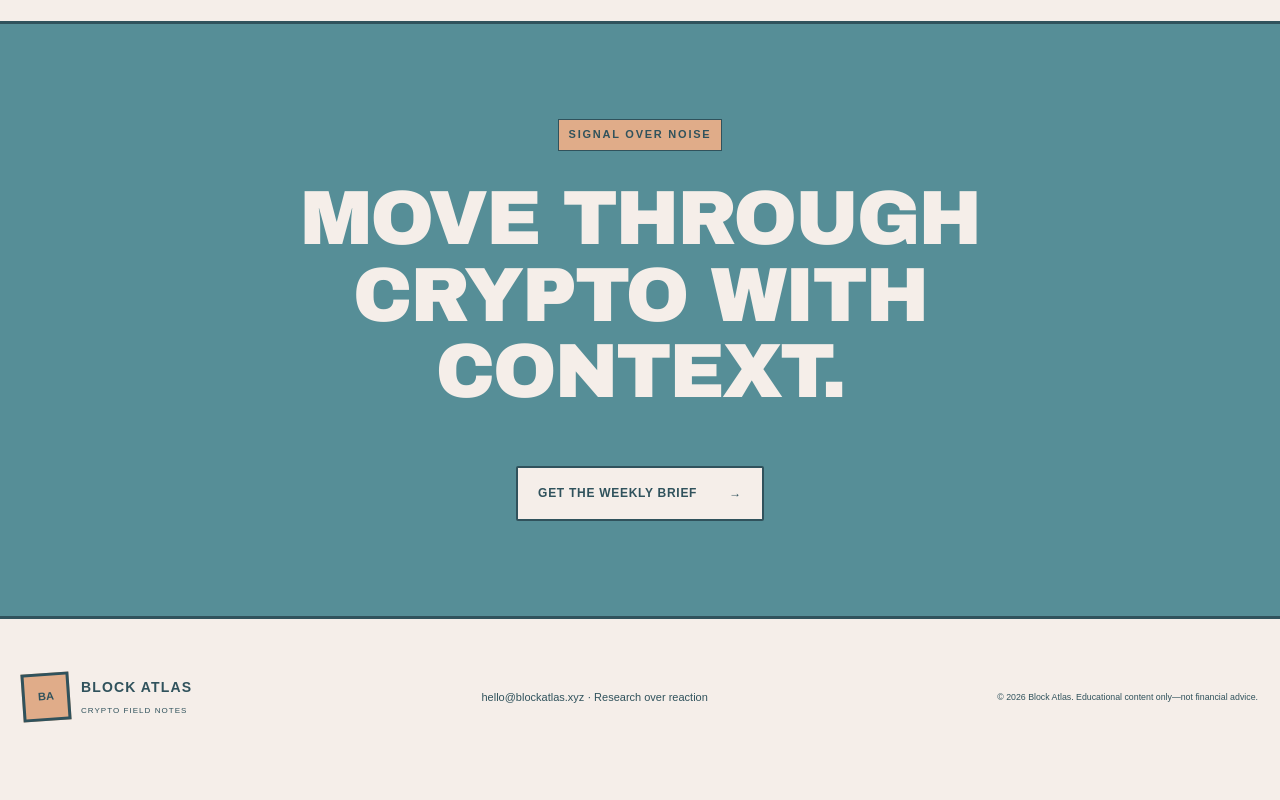
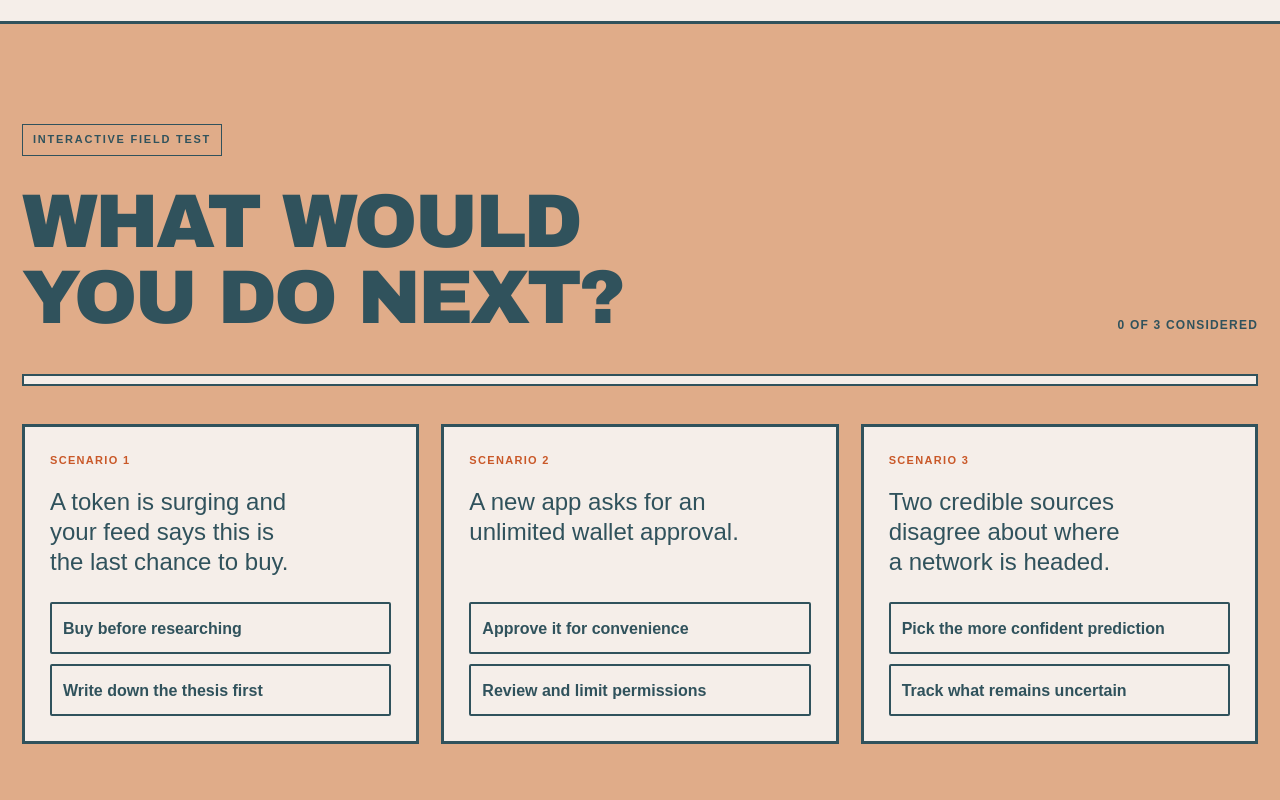
Before and after one commit to mara2360/realtor-ai-assistant, a Next.js app: page /manifesto in a window 1280 px wide. Shown: the part 1420-2220 px from the top of the page. Before the commit the page ends 2194 px from the top, so only its background shows below. Built offline with nearby package versions, Linux system fonts and the light colour scheme.

Commit message:
Add interactive manifesto signal check

```diff
--- a/app/_components/AtlasPage.tsx
+++ b/app/_components/AtlasPage.tsx
@@ -1,8 +1,9 @@
 import Link from "next/link";
+import type { ReactNode } from "react";
 
 type Feature = { label: string; title: string; copy: string };
 
-export default function AtlasPage({ eyebrow, title, intro, features, cta = "Get the weekly brief", ctaHref = "/brief", ctaHeading = "Move through crypto with context." }: { eyebrow: string; title: string; intro: string; features: Feature[]; cta?: string; ctaHref?: string; ctaHeading?: string }) {
+export default function AtlasPage({ eyebrow, title, intro, features, cta = "Get the weekly brief", ctaHref = "/brief", ctaHeading = "Move through crypto with context.", children }: { eyebrow: string; title: string; intro: string; features: Feature[]; cta?: string; ctaHref?: string; ctaHeading?: string; children?: ReactNode }) {
   return (
     <main id="main-content">
       <a className="skip-link" href="#page-heading">Skip to main content</a>
@@ -13,6 +14,7 @@ export default function AtlasPage({ eyebrow, title, intro, features, cta = "Get
       </nav>
       <header className="page-hero shell"><p className="eyebrow">{eyebrow}</p><h1 id="page-heading">{title}</h1><p>{intro}</p></header>
       <section className="page-features shell" aria-label={`${title} details`}>{features.map((feature) => <article key={feature.title}><span>{feature.label}</span><div><h2>{feature.title}</h2><p>{feature.copy}</p></div></article>)}</section>
+      {children}
       <section className="page-cta"><div className="shell"><p className="eyebrow">Signal over noise</p><h2>{ctaHeading}</h2><Link className="button button-light" href={ctaHref}>{cta} <span aria-hidden="true">→</span></Link></div></section>
       <footer className="shell"><Link className="brand" href="/"><span>BA</span><b>Block Atlas</b><small>Crypto Field Notes</small></Link><p>hello@blockatlas.xyz · Research over reaction</p><small>© 2026 Block Atlas. Educational content only—not financial advice.</small></footer>
     </main>
--- a/app/globals.css
+++ b/app/globals.css
@@ -88,3 +88,24 @@ footer>small{max-width:none;white-space:nowrap}
 .contact-form .button{justify-self:start;background:var(--acid);color:var(--ink);cursor:pointer}
 .contact-form>small{line-height:1.55}
 @media(max-width:800px){.contact-layout{grid-template-columns:1fr;gap:45px;padding:65px 0 80px}.contact-form{padding:22px}.navlinks a:last-child{display:none}}
+
+/* Manifesto signal check */
+.signal-check{padding:100px 0;background:var(--acid);border-top:var(--line)}
+.signal-check-head{display:flex;align-items:end;justify-content:space-between;gap:30px}
+.signal-check-head h2{max-width:800px;margin:28px 0 0;font:900 clamp(46px,6vw,76px)/1 Arial Black,Arial,sans-serif;letter-spacing:-.035em;text-transform:uppercase}
+.signal-check-head>p{font-size:12px;font-weight:900;text-transform:uppercase;letter-spacing:.1em;white-space:nowrap}
+.signal-meter{height:12px;margin:38px 0;background:var(--cream);border:2px solid var(--ink)}
+.signal-meter span{display:block;height:100%;background:var(--red);transition:width .25s ease}
+.scenario-list{display:grid;grid-template-columns:repeat(3,1fr);gap:22px}
+.scenario-list article{display:flex;flex-direction:column;padding:25px;background:var(--cream);border:var(--line)}
+.scenario-list article>span{font-size:11px;font-weight:900;letter-spacing:.12em;text-transform:uppercase;color:var(--red)}
+.scenario-list h3{margin:18px 0 25px;font-size:24px;line-height:1.25}
+.scenario-options{display:grid;gap:10px;margin-top:auto}
+.scenario-options button{min-height:52px;padding:11px;border:2px solid var(--ink);background:transparent;color:var(--ink);font-weight:800;text-align:left;cursor:pointer}
+.scenario-options button:hover,.scenario-options button.selected{background:var(--blue);color:var(--cream)}
+.scenario-response{margin:20px 0 0;padding-top:18px;border-top:2px solid var(--ink);font-size:14px;line-height:1.6}
+.signal-result{margin-top:28px;padding:28px;background:var(--ink);color:var(--cream);border:3px solid var(--ink)}
+.signal-result b{font:900 28px Arial;text-transform:uppercase}
+.signal-result p{max-width:820px}
+.signal-result .text-button{color:var(--cream);border-color:var(--cream)}
+@media(max-width:900px){.scenario-list{grid-template-columns:1fr}.signal-check-head{align-items:flex-start;flex-direction:column}.signal-check{padding:70px 0}.scenario-list h3{font-size:21px}}
--- /dev/null
+++ b/app/manifesto/ManifestoCheck.tsx
@@ -0,0 +1,50 @@
+"use client";
+
+import { useState } from "react";
+
+const scenarios = [
+  {
+    prompt: "A token is surging and your feed says this is the last chance to buy.",
+    options: [
+      { label: "Buy before researching", response: "Urgency is doing the thinking. Pause and build a thesis you can explain without mentioning price.", grounded: false },
+      { label: "Write down the thesis first", response: "Good signal. Naming the problem, evidence, and risks turns borrowed confidence into your own research.", grounded: true },
+    ],
+  },
+  {
+    prompt: "A new app asks for an unlimited wallet approval.",
+    options: [
+      { label: "Approve it for convenience", response: "Convenience can expand the damage of a compromised app. Check permissions and limit access before signing.", grounded: false },
+      { label: "Review and limit permissions", response: "Good signal. Security is a repeated practice, not a setting you finish once.", grounded: true },
+    ],
+  },
+  {
+    prompt: "Two credible sources disagree about where a network is headed.",
+    options: [
+      { label: "Pick the more confident prediction", response: "Confidence is not evidence. Keep the disagreement visible and identify what new information would change your view.", grounded: false },
+      { label: "Track what remains uncertain", response: "Good signal. Uncertainty is useful information when it helps you define what to watch next.", grounded: true },
+    ],
+  },
+];
+
+export default function ManifestoCheck() {
+  const [answers, setAnswers] = useState<Record<number, number>>({});
+  const completed = Object.keys(answers).length;
+  const grounded = Object.entries(answers).filter(([scenario, option]) => scenarios[Number(scenario)].options[option].grounded).length;
+
+  return (
+    <section className="signal-check" aria-labelledby="signal-check-title">
+      <div className="shell">
+        <div className="signal-check-head"><div><p className="eyebrow">Interactive field test</p><h2 id="signal-check-title">What would you do next?</h2></div><p aria-live="polite">{completed} of {scenarios.length} considered</p></div>
+        <div className="signal-meter" aria-hidden="true"><span style={{ width: `${(completed / scenarios.length) * 100}%` }} /></div>
+        <div className="scenario-list">
+          {scenarios.map((scenario, index) => <article key={scenario.prompt}>
+            <span>Scenario {index + 1}</span><h3>{scenario.prompt}</h3>
+            <div className="scenario-options">{scenario.options.map((option, optionIndex) => <button type="button" key={option.label} className={answers[index] === optionIndex ? "selected" : ""} aria-pressed={answers[index] === optionIndex} onClick={() => setAnswers((current) => ({ ...current, [index]: optionIndex }))}>{option.label}</button>)}</div>
+            {answers[index] !== undefined && <p className="scenario-response" role="status">{scenario.options[answers[index]].response}</p>}
+          </article>)}
+        </div>
+        {completed === scenarios.length && <div className="signal-result" role="status"><b>{grounded === 3 ? "Your instincts match the manifesto." : "The pause is the practice."}</b><p>{grounded === 3 ? "You chose evidence, limited permissions, and visible uncertainty—the habits Block Atlas is built around." : "Good research is not about never feeling urgency. It is about creating enough space to make a deliberate next move."}</p><button type="button" className="text-button" onClick={() => setAnswers({})}>Try again</button></div>}
+      </div>
+    </section>
+  );
+}
--- a/app/manifesto/page.tsx
+++ b/app/manifesto/page.tsx
@@ -1,6 +1,7 @@
 import AtlasPage from "../_components/AtlasPage";
+import ManifestoCheck from "./ManifestoCheck";
 export default function ManifestoPage() { return <AtlasPage eyebrow="The Block Atlas manifesto" title="Stay curious. Stay solvent." intro="Crypto can be technically fascinating and financially unforgiving. Good research makes room for both truths." features={[
   { label: "Principle one", title: "No borrowed conviction", copy: "A confident timeline is not a substitute for understanding. Build a thesis you can explain in plain language." },
   { label: "Principle two", title: "Security is a practice", copy: "Keys, approvals, devices, and recovery plans deserve more attention than the next narrative or token launch." },
   { label: "Principle three", title: "Uncertainty is information", copy: "You do not need a prediction for every market move. Knowing what remains unknown is part of responsible participation." },
-]} />; }
+]}><ManifestoCheck /></AtlasPage>; }
```
